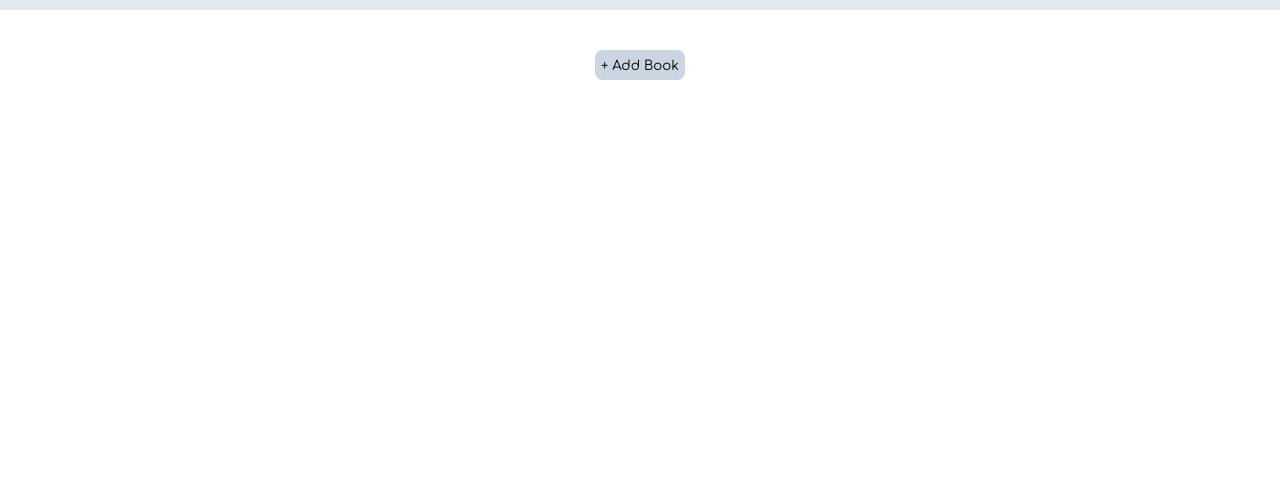
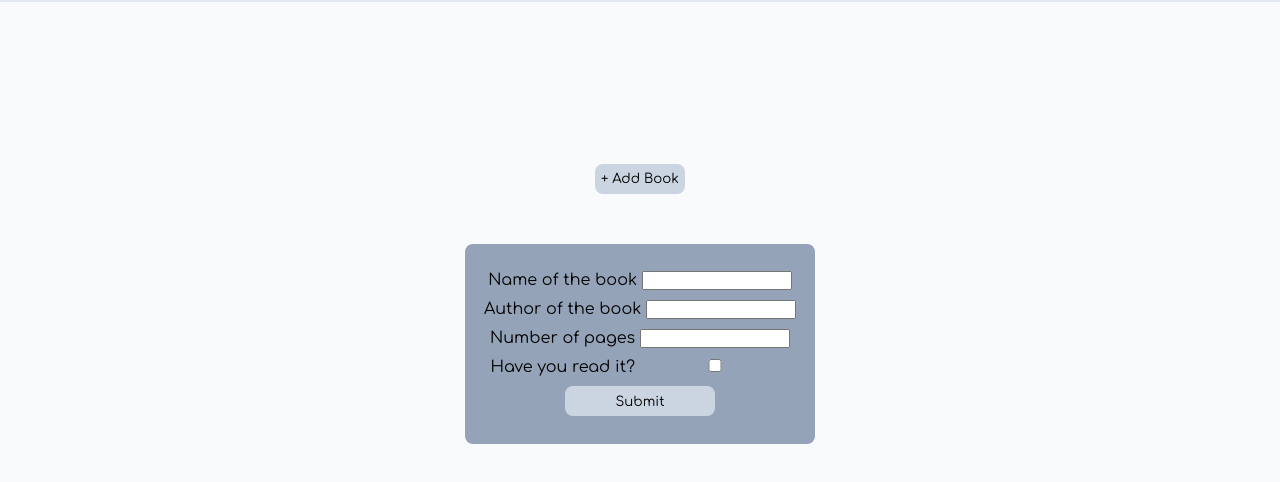
Before and after one commit to Sharpy17/Library, a plain HTML site: page index.html in a window 1280 px wide. Both pictures are taken after a click on the button "+ Add Book". Shown: the part 74-556 px from the top of the page. Drawn offline with Linux system fonts and the light colour scheme.

Commit message:
Add a pop-up form

```diff
--- a/index.html
+++ b/index.html
@@ -5,7 +5,7 @@
     <meta http-equiv="X-UA-Compatible" content="IE=edge">
     <meta name="viewport" content="width=device-width, initial-scale=1.0">
     <link rel="stylesheet" href="styles.css">
-    <script src="script.js"></script>
+    <script src="script.js" defer></script>
     <title>Library</title>
 </head>
 <body>
@@ -15,6 +15,27 @@
     </div>
     <div class="body">
         <button class="newbook">+ Add Book</button>
+        <form action="" method="get">
+            <div>
+                <label for="name">Name of the book</label>
+                <input type="text" id="name" name="name">
+            </div>
+            <div>
+                <label for="author">Author of the book</label>
+                <input type="text" id="author" name="author">
+            </div>
+            <div>
+                <label for="pages">Number of pages</label>
+                <input type="number" id="pages" name="pages">
+            </div>
+            <div>
+                <label for="read">Have you read it?</label>
+                <input type="checkbox" id="read" name="read">
+            </div>
+            <div>
+                <button type="submit">Submit</button>
+            </div>
+        </form>
     </div>
 </body>
 </html>
--- a/script.js
+++ b/script.js
@@ -1,4 +1,5 @@
 const bookbtn = document.querySelector(".newbook");
+const form = document.querySelector('form');
 
 let myLibrary = [];
 
@@ -14,5 +15,5 @@ function addBookToLibrary(input) {
 }
 
 bookbtn.addEventListener("click", () => {
-    prompt('title')
+  form.classList.add('visible');
 });
--- a/styles.css
+++ b/styles.css
@@ -11,6 +11,7 @@ body {
     width: 100vw;
     display: flex;
     flex-direction: column;
+    justify-content: center;
 }
 
 button {
@@ -22,7 +23,7 @@ button {
 }
 
 button:hover {
-    background-color: #94a3b8;
+    background-color: #9ca3af;
 }
 
 .header {
@@ -35,8 +36,37 @@ button:hover {
 
 .body {
     display: flex;
+    flex-direction: column;
+    align-items: center;
     justify-content: center;
-    margin-top: 40px;
+    gap: 50px;
+    margin-bottom: 120px;
     flex: 8;
-    background-color: ##f9fafb;
+    background-color: #f9fafb;
 }
+
+form {
+    display: none;
+}
+
+.visible {
+    display: flex;
+    flex-direction: column;
+    justify-content: center;
+    align-items: center;
+    gap: 10px;
+    width: 350px;
+    height: 200px;
+    background-color: #94a3b8;
+    border: none;
+    border-radius: 8px;
+}
+
+.visible input,
+.visible textarea,
+.visible button {
+  width: 150px;
+  padding: 0;
+  margin: 0;
+  box-sizing: border-box;
+}
```
